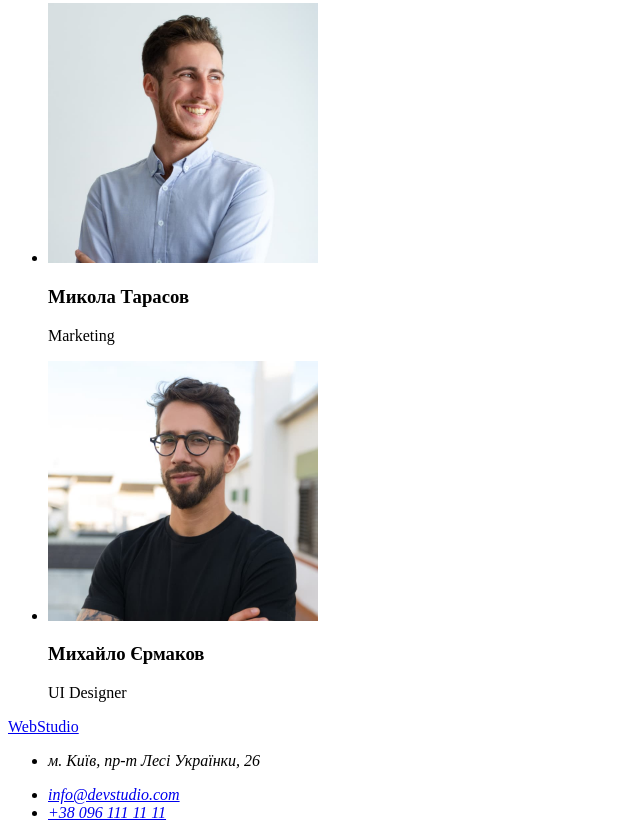
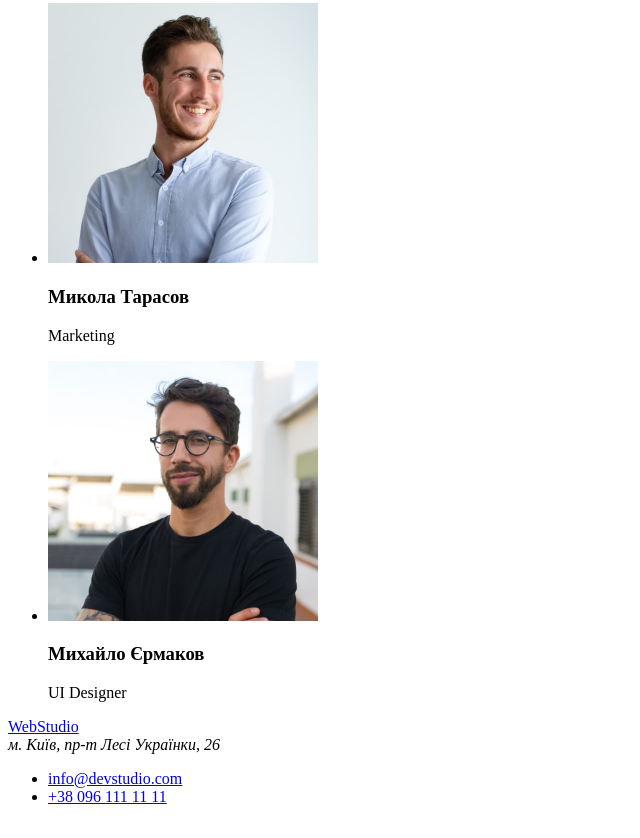
Before and after one commit to idrahoner/goit-markup-hw-01, a plain HTML site: page index.html in a window 1280 px wide. Shown: the part 2342-3180 px from the top of the page, without its empty margins (0-640 px from the left). Drawn offline with Linux system fonts and the light colour scheme.

Commit message:
Виправлений тег address

```diff
--- a/index.html
+++ b/index.html
@@ -99,11 +99,8 @@
 
     <footer>
         <a href="./index.html">WebStudio</a>
-        <address>
+        <address>м. Київ, пр-т Лесі Українки, 26</address>
         <ul>
-                <li>
-                    <p>м. Київ, пр-т Лесі Українки, 26</p>
-                </li>
             <li>
                 <a href="mailto:info@devstudio.com">info@devstudio.com</a>
             </li>
@@ -111,7 +108,6 @@
                 <a href="tel:+380961111111">+38 096 111 11 11</a>
             </li>
         </ul>
-        </address>
     </footer>
 </body>
 </html>
```
Lines whose indentation alone changed are shown as unchanged.
